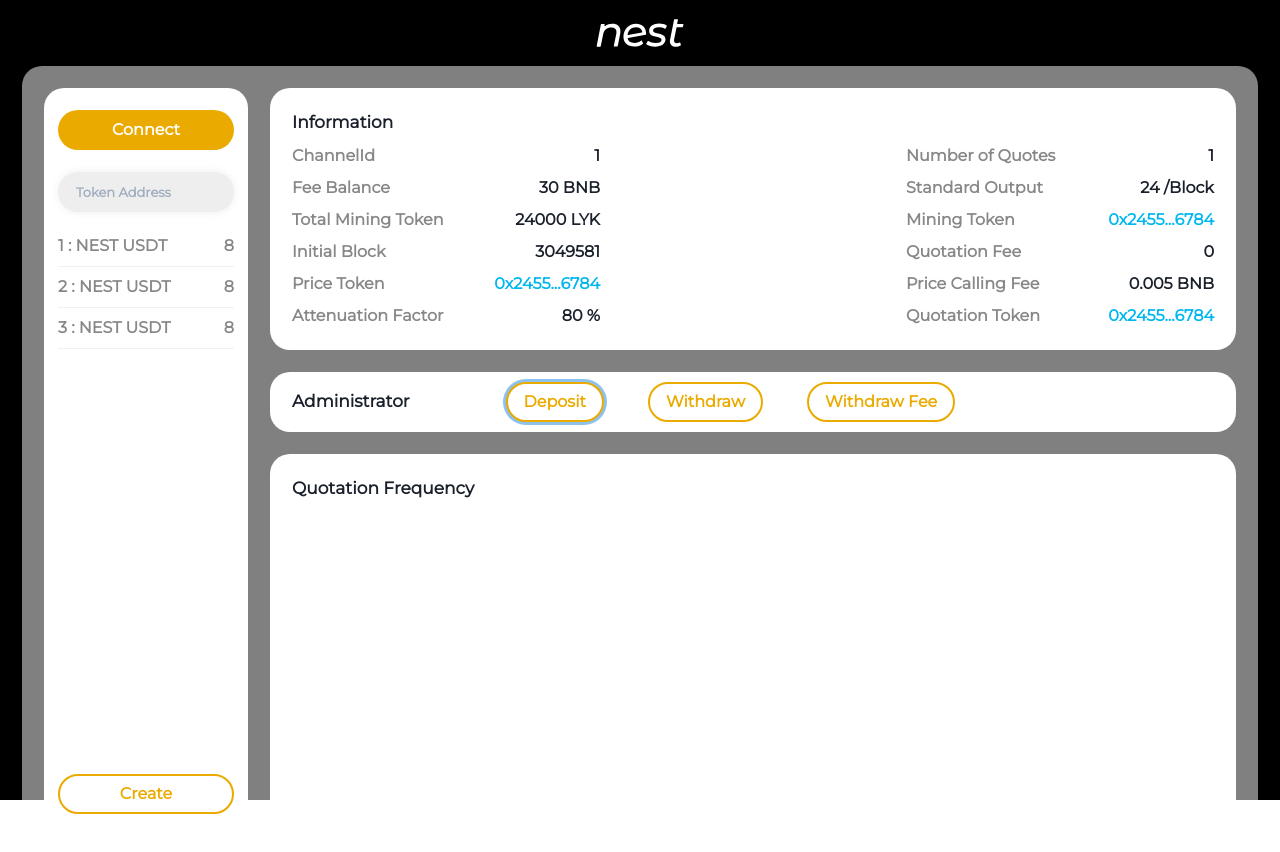
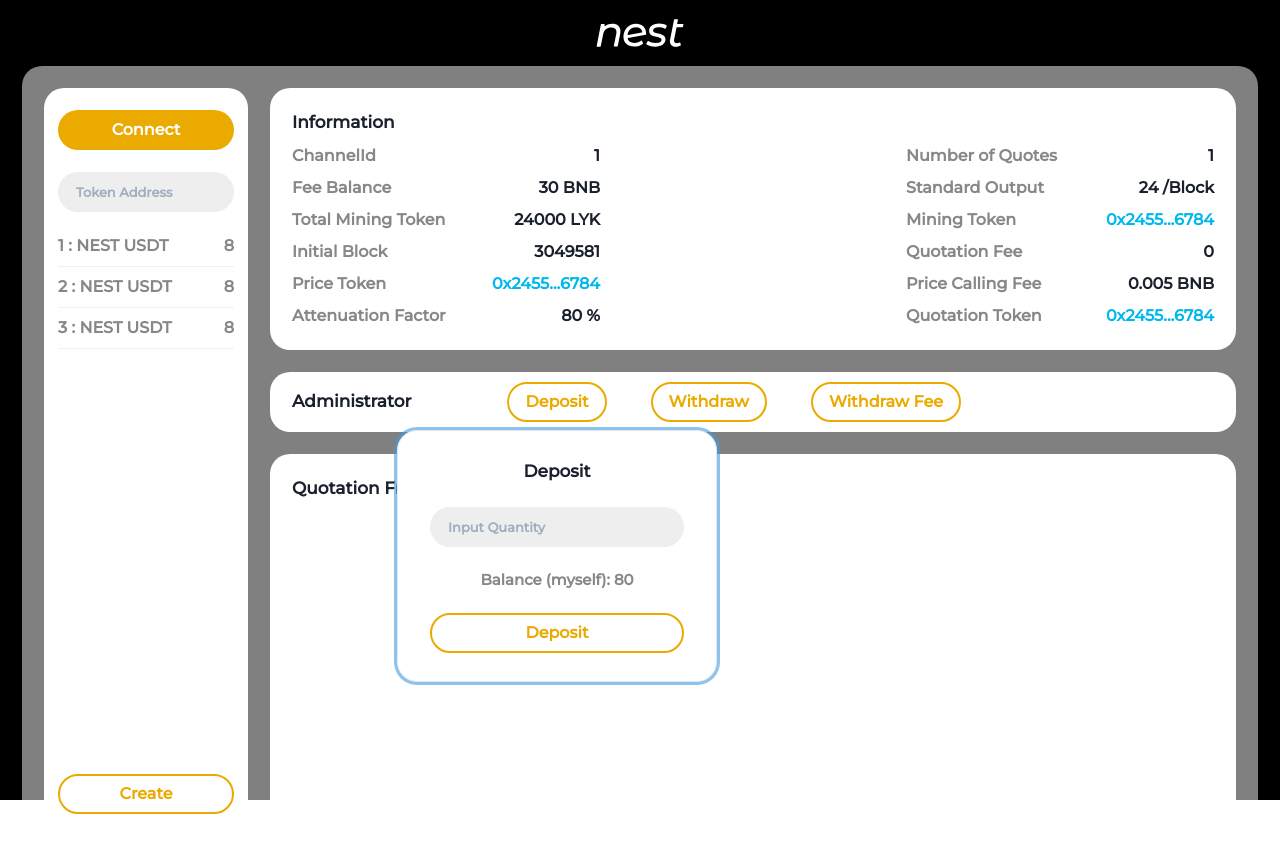
Before and after one commit to NEST-Protocol/NEST-Channel-Web, a React (Create React App) app: page / in a window 1280 px wide. Both pictures are taken after a click on the button "Deposit". Shown: the top 852 px of the page. Built offline with nearby package versions, Linux system fonts and the light colour scheme.

Commit message:
fixed fonts

```diff
--- a/package.json
+++ b/package.json
@@ -2,9 +2,7 @@
   "name": "nest-channel-web",
   "version": "0.1.0",
   "private": true,
-  "dependencies": {
-    "@fontsource/montserrat": "^4.5.1"
-  },
+  "dependencies": {},
   "scripts": {
     "start": "react-scripts start",
     "build": "react-scripts build",
@@ -28,9 +26,11 @@
     ]
   },
   "devDependencies": {
+    "@ant-design/charts": "^1.3.2",
     "@chakra-ui/react": "^1.7.2",
     "@emotion/react": "^11.0.0",
     "@emotion/styled": "^11.0.0",
+    "@fontsource/montserrat": "^4.5.1",
     "@testing-library/jest-dom": "^5.9.0",
     "@testing-library/react": "^10.2.1",
     "@testing-library/user-event": "^12.0.2",
--- a/public/index.html
+++ b/public/index.html
@@ -15,6 +15,7 @@
       user's mobile device or desktop. See https://developers.google.com/web/fundamentals/web-app-manifest/
     -->
     <link rel="manifest" href="%PUBLIC_URL%/manifest.json" />
+    <link href="https://fonts.googleapis.com/css2?family=Montserrat:wght@500&display=swap" rel="stylesheet">
     <!--
       Notice the use of %PUBLIC_URL% in the tags above.
       It will be replaced with the URL of the `public` folder during the build.
--- a/src/index.tsx
+++ b/src/index.tsx
@@ -6,7 +6,6 @@ import * as serviceWorker from "./serviceWorker"
 import {ChakraProvider} from "@chakra-ui/react"
 import theme from "./theme"
 import {createGlobalStyle} from "styled-components"
-import "@fontsource/montserrat"
 import "focus-visible/dist/focus-visible"
 
 const GlobalStyle = createGlobalStyle`
--- a/src/pages/Root/Administrator.tsx
+++ b/src/pages/Root/Administrator.tsx
@@ -1,16 +1,85 @@
-import {Button, Stack, Text} from "@chakra-ui/react";
+import {
+  Button, Input, Popover,
+  PopoverArrow,
+  PopoverBody,
+  PopoverCloseButton,
+  PopoverContent,
+  PopoverHeader, PopoverTrigger,
+  Stack,
+  Text
+} from "@chakra-ui/react";
 
 const Administrator = () => {
   return (
     <Stack bg={"white"} w={"100%"} h={"60px"} borderRadius={20} p={"22px"} alignItems={"center"} direction={"row"}>
       <Text fontWeight={600} fontSize={"17px"} mr={"88px"}>Administrator</Text>
       <Stack direction={"row"} spacing={"44px"}>
-        <Button variant={"outline"}>Deposit</Button>
-        <Button variant={"outline"}>Withdraw</Button>
-        <Button variant={"outline"}>Withdraw Fee</Button>
+        <DepositPopover />
+        <WithdrawPopover />
+        <WithdrawFeePopover />
       </Stack>
     </Stack>
   )
 }
 
+const DepositPopover = () => {
+  return (
+    <Popover>
+      <PopoverTrigger>
+        <Button variant={"outline"}>Deposit</Button>
+      </PopoverTrigger>
+      <PopoverContent p={"20px"} borderRadius={"20px"}>
+        <PopoverBody>
+          <Stack alignItems={"center"} spacing={"22px"}>
+            <Text fontWeight={"bold"} fontSize={"17px"}>Deposit</Text>
+            <Input variant={"filled"} placeholder={"Input Quantity"}/>
+            <Text fontWeight={"bold"} fontSize={"15px"} color={"secondary"}>Balance (myself): 80</Text>
+            <Button variant={"outline"} isFullWidth>Deposit</Button>
+          </Stack>
+        </PopoverBody>
+      </PopoverContent>
+    </Popover>
+  )
+}
+
+const WithdrawPopover = () => {
+  return (
+    <Popover>
+      <PopoverTrigger>
+        <Button variant={"outline"}>Withdraw</Button>
+      </PopoverTrigger>
+      <PopoverContent p={"20px"} borderRadius={"20px"}>
+        <PopoverBody>
+          <Stack alignItems={"center"} spacing={"22px"}>
+            <Text fontWeight={"bold"} fontSize={"17px"}>Withdraw</Text>
+            <Input variant={"filled"} placeholder={"Input Quantity"}/>
+            <Text fontWeight={"bold"} fontSize={"15px"} color={"secondary"}>Balance (myself): 80</Text>
+            <Button variant={"outline"} isFullWidth>Withdraw</Button>
+          </Stack>
+        </PopoverBody>
+      </PopoverContent>
+    </Popover>
+  )
+}
+
+const WithdrawFeePopover = () => {
+  return (
+    <Popover>
+      <PopoverTrigger>
+        <Button variant={"outline"}>Withdraw Fee</Button>
+      </PopoverTrigger>
+      <PopoverContent p={"20px"} borderRadius={"20px"}>
+        <PopoverBody>
+          <Stack alignItems={"center"} spacing={"22px"}>
+            <Text fontWeight={"bold"} fontSize={"17px"}>Withdraw Fee</Text>
+            <Input variant={"filled"} placeholder={"Input Quantity"}/>
+            <Text fontWeight={"bold"} fontSize={"15px"} color={"secondary"}>Balance (myself): 80</Text>
+            <Button variant={"outline"} isFullWidth>Withdraw</Button>
+          </Stack>
+        </PopoverBody>
+      </PopoverContent>
+    </Popover>
+  )
+}
+
 export default Administrator
--- a/src/theme/components/button.ts
+++ b/src/theme/components/button.ts
@@ -2,6 +2,7 @@ export const Button = {
   baseStyle: {
     borderRadius: "20px",
     fontWeight: "bold",
+    height: "40px",
   },
   variants: {
     outline: {
--- a/src/theme/components/input.ts
+++ b/src/theme/components/input.ts
@@ -7,6 +7,7 @@ export const Input = {
       field: {
         borderRadius: "20px",
         bg: "#EEEEEE",
+        height: "40px",
         fontSize: "13px",
         fontWeight: "bold",
         _focus: {
@@ -14,7 +15,7 @@ export const Input = {
           bg: "#EEEEEE",
         },
         _hover: "none",
-        boxShadow: "0 0 10px 0 #EEEEEE",
+        boxShadow: "0 0 -1px 0 #EEEEEE",
       }
     },
   },
```
Also changed, not shown: 1 other file (tests, documents, lock files or other folders).
